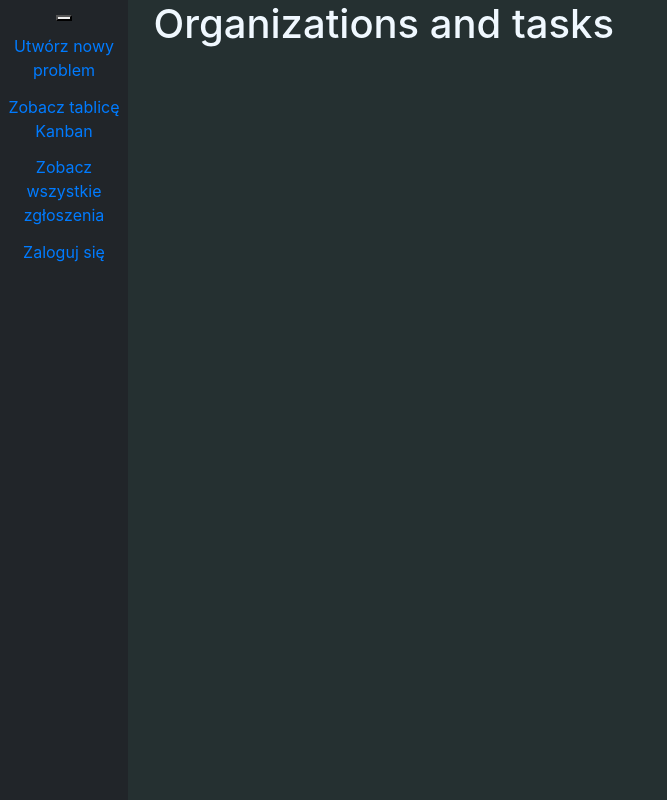
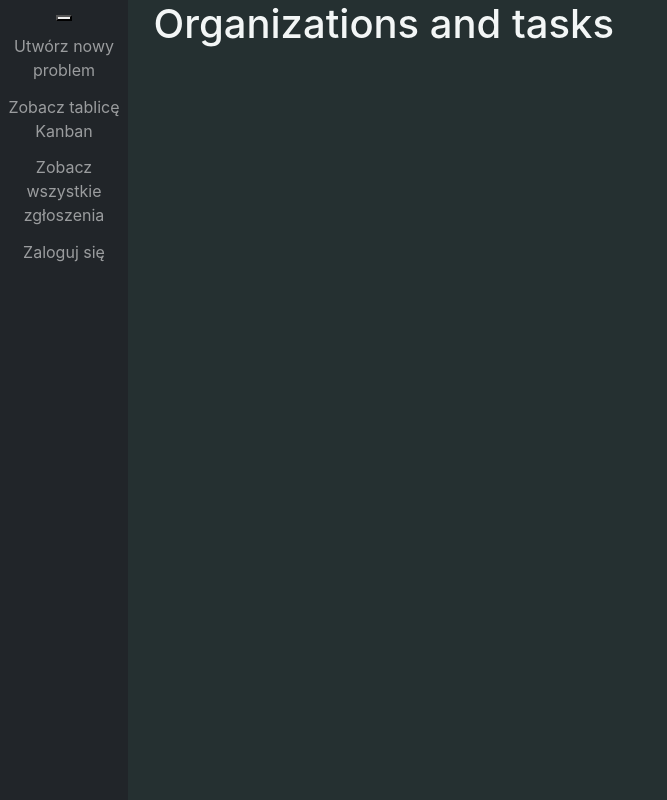
Before and after one commit to AdamJaworski/wwwijs, a Flask app: template templates/viev_all_tasks.html in a window 1280 px wide. Shown: the whole page, without its empty margins (0-667 px from the left). Run offline with Flask 3, Linux system fonts and the light colour scheme; the template is opened without the code that fills it, so the values that code supplies are empty; parts of the project's set-up code (start-up, migrations or seed data) failed here and were passed over; some libraries are stand-ins or nearby versions.

Commit message:
last visual improvements

```diff
--- a/static/css/style_create_new_issue.css
+++ b/static/css/style_create_new_issue.css
@@ -39,3 +39,8 @@ html{
     flex-direction: row;
     margin: 5%;
   }
+
+  a {
+    color: rgba(255, 255, 255, .55);
+    text-decoration: none;
+}
--- a/static/css/style_viev_all_tasks.css
+++ b/static/css/style_viev_all_tasks.css
@@ -40,8 +40,18 @@ html{
 
 .heder {
     color: aliceblue;
+    margin-top: 4rem;
 }
 
 .main_section{
     margin-left: 12%;
 }
+
+.row {
+    margin-top: 2rem;
+}
+
+a {
+    color: rgba(255, 255, 255, .55);
+    text-decoration: none;
+}
--- a/templates/viev_all_tasks.html
+++ b/templates/viev_all_tasks.html
@@ -25,7 +25,7 @@
 
 
     <div class="main_section" id="main_section" style="text-align: center;">
-        <h1 class="heder"> Organizations and tasks</h1>
+        <h1 style="color:  rgb(243, 246, 246)"> Organizations and tasks</h1>
         {% for org in database.get_user_orgs(username) %}
         <h2 class="heder"> {{ org }} </h2>
         <div class="row" >
```
